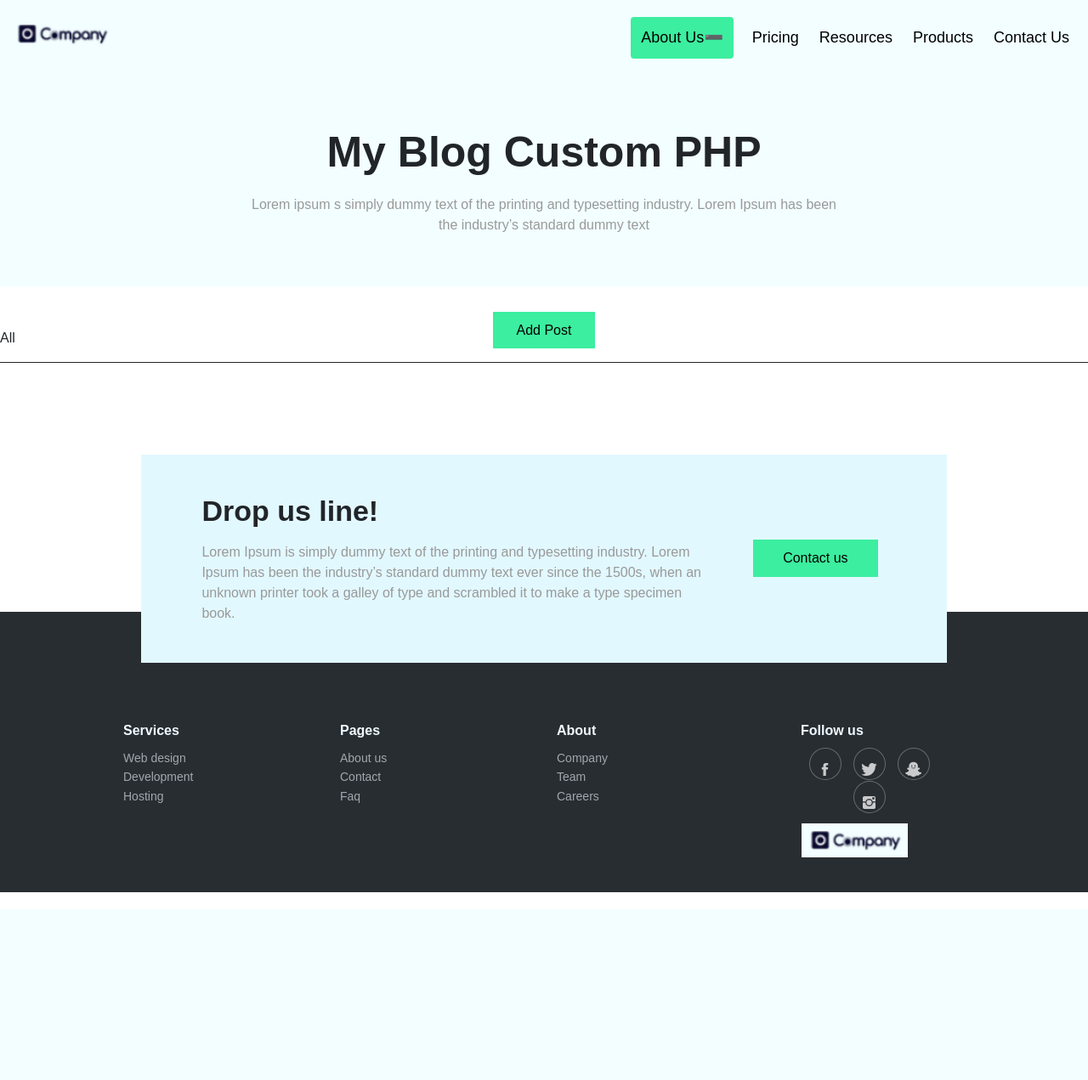
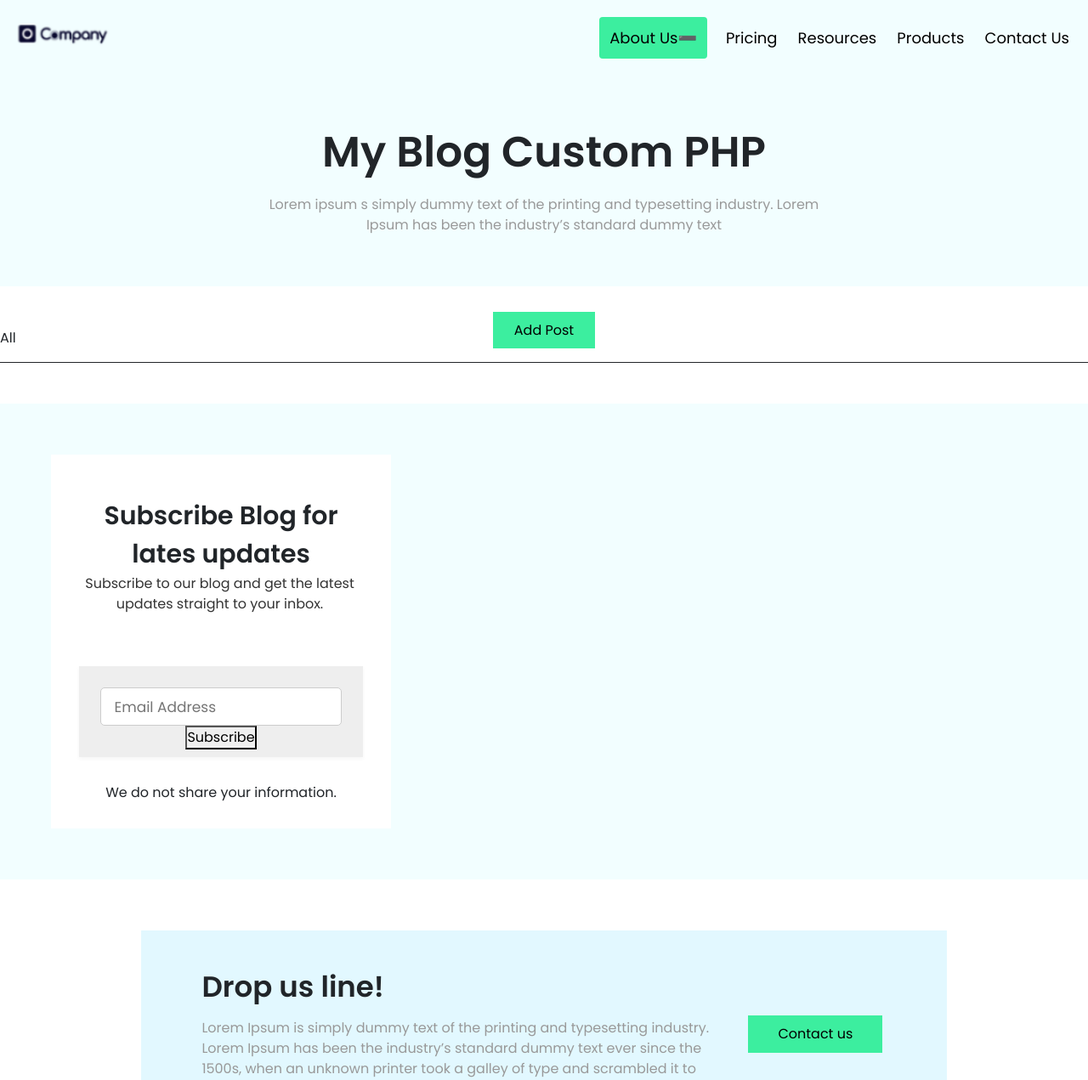
Before and after one commit to aner2007/task, a PHP site: page / in a window 1280 px wide. Shown: the top 1271 px of the page at 85% size. Before the commit the page ends 1070 px from the top, so only its background shows below. Run offline with PHP 8.4, Linux system fonts and the light colour scheme; data that the repository does not hold is empty; some libraries are stand-ins or nearby versions.

Commit message:
add subscribe

```diff
--- a/css/subscribe.css
+++ b/css/subscribe.css
@@ -5,10 +5,7 @@
     box-sizing: border-box;
     font-family: 'Poppins', sans-serif;
 }
-body{
-    height: 100vh;
-    background: linear-gradient(136deg, rgb(224,195,252) 0%, rgb(142,197,252) 100%);
-}
+
 ::selection{
     color: #fff;
     background: rgb(142,197,252);
--- a/index.php
+++ b/index.php
@@ -64,6 +64,9 @@
 <div id="post-container">
     <?php include 'php/api_category.php'; ?>
     <?php include 'php/api.php'; ?>
+    <div class="blog-title">
+        <?php include 'php/subscribe.php'; ?>
+    </div>
 
      <div class="drop-us">
         <div class="drop-left">
--- a/php/subscribe.php
+++ b/php/subscribe.php
@@ -11,15 +11,12 @@
 <body>
 
 <div class="wrapper">
-    <label for="toggle">
-        <i class="cancel-icon fas fa-times"></i>
-    </label>
-    <div class="icon"><i class="far fa-envelope"></i></div>
+
     <div class="content">
-        <header>Become a Subscriber</header>
+        <header>Subscribe Blog for lates updates</header>
         <p>Subscribe to our blog and get the latest updates straight to your inbox.</p>
     </div>
-    <form action="/task/php/subscribe.php" method="POST">
+    <form action="<?php echo htmlspecialchars($_SERVER[" PHP_SELF "]);?>" method="POST">
         <?php
         $userEmail = ""; //first we leave email field blank
         if(isset($_POST['subscribe'])){ //if subscribe btn clicked
@@ -57,11 +54,9 @@
         ?>
         <div class="field">
             <input type="text" class="email" name="email" placeholder="Email Address" required value="<?php echo $userEmail ?>">
-        </div>
-        <div class="field btn">
-            <div class="layer"></div>
             <button type="submit" name="subscribe">Subscribe</button>
         </div>
+
     </form>
     <div class="text">We do not share your information.</div>
 </div>
```
